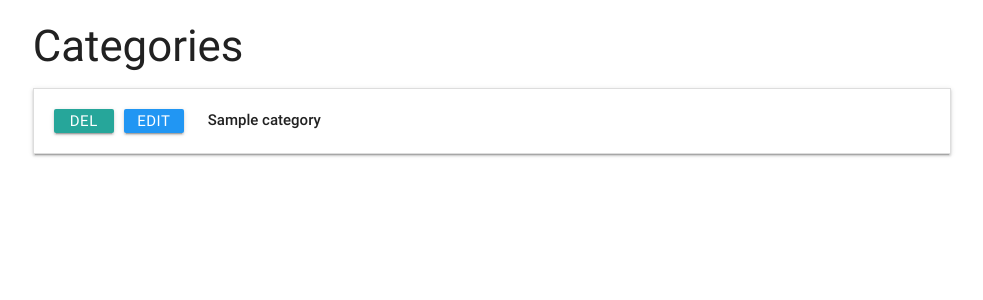
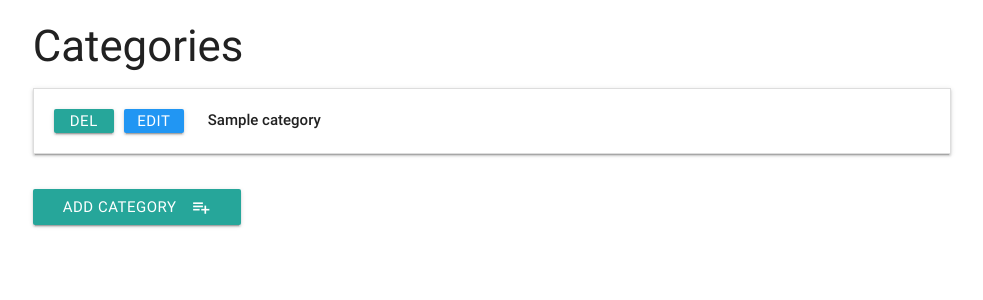
Before and after one commit to mariana-stefani/task-manager, a Flask app: page /get_categories in a window 1280 px wide. Shown: the top 300 px of the page, without its empty margins (148-1131 px from the left). Run offline with Flask 2, Linux system fonts and the light colour scheme; a database or web service that is not in the repository returns one stand-in record (values such as "Sample title"); some libraries are stand-ins or nearby versions.

Commit message:
Added a function to add new categories and a button to do it

```diff
--- a/app.py
+++ b/app.py
@@ -84,6 +84,20 @@ def delete_category(category_id):
     mongo.db.categories.remove({'_id': ObjectId(category_id)})
     return redirect(url_for('get_categories'))
 
+
+@app.route('/insert_category', methods=['POST'])
+def insert_category():
+    categories = mongo.db.categories
+    category_doc = {'category_name': request.form.get('category_name')}
+    categories.insert_one(category_doc)
+    return redirect(url_for('get_categories'))
+
+
+@app.route('/new_category')
+def new_category():
+    return render_template('addcategory.html')
+
+
 if __name__ == '__main__':
     app.run(host=os.environ.get('IP'),
             port=int(os.environ.get('PORT')),
--- a/templates/categories.html
+++ b/templates/categories.html
@@ -15,4 +15,8 @@
         {% endfor %}
     </ul>
 </div>
+<div class="row">
+    <a href="{{url_for('new_category')}}" class="waves-effect waves-light btn">
+    <i class="material-icons right">playlist_add</i>Add Category</a>
+</div>
 {% endblock %}
```
Also changed, not shown: templates/addcategory.html (+4 -4 lines).
